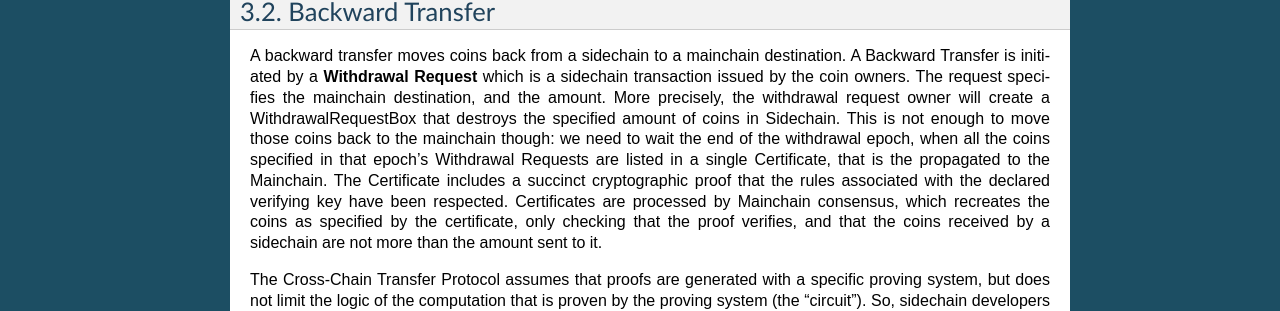
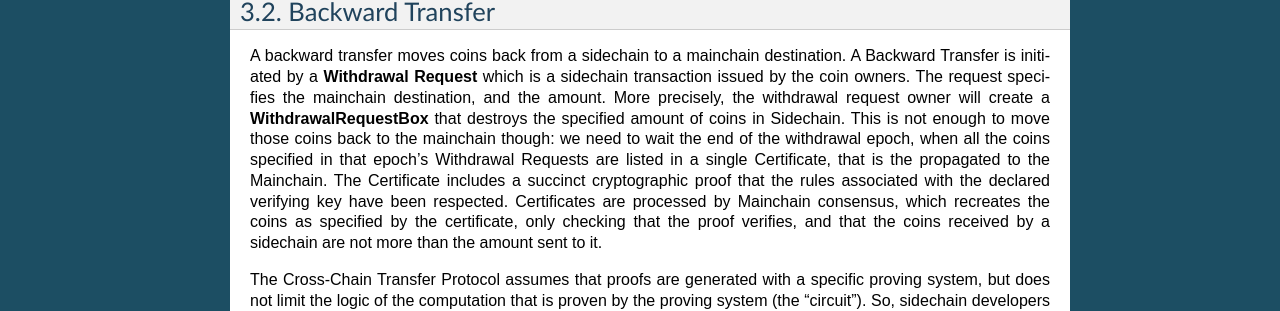
Before and after one commit to megaluck/documentation, a Sphinx documentation site: the page built from docs/introduction/03-Cross-chain-transfer-protocol.rst, in a window 1280 px wide. Shown: the part 817-1128 px from the top of the page. Built offline with Sphinx 7.4.7, drawn with Linux system fonts in a browser that asks for light colours; pages that are not in the unit, such as notebooks, are missing from menus.

```diff
--- a/docs/introduction/03-Cross-chain-transfer-protocol.rst
+++ b/docs/introduction/03-Cross-chain-transfer-protocol.rst
@@ -37,7 +37,7 @@ Backward Transfer
 =================
 
 A backward transfer moves coins back from a sidechain to a mainchain destination.
-A Backward Transfer is initiated by a **Withdrawal Request** which is a sidechain transaction issued by the coin owners. The request specifies the mainchain destination, and the amount. More precisely, the withdrawal request owner will create a WithdrawalRequestBox that destroys the specified amount of coins in Sidechain. This is not enough to move those coins back to the mainchain though: we need to wait the end of the withdrawal epoch, when all the coins specified in that epoch’s Withdrawal Requests are listed in a single Certificate, that is the propagated to the Mainchain.
+A Backward Transfer is initiated by a **Withdrawal Request** which is a sidechain transaction issued by the coin owners. The request specifies the mainchain destination, and the amount. More precisely, the withdrawal request owner will create a **WithdrawalRequestBox** that destroys the specified amount of coins in Sidechain. This is not enough to move those coins back to the mainchain though: we need to wait the end of the withdrawal epoch, when all the coins specified in that epoch’s Withdrawal Requests are listed in a single Certificate, that is the propagated to the Mainchain.
 The Certificate includes a succinct cryptographic proof that the rules associated with the declared verifying key have been respected. Certificates are processed by Mainchain consensus, which recreates the coins as specified by the certificate, only checking that the proof verifies, and that the coins received by a sidechain are not  more than the amount sent to it.
 
 The Cross-Chain Transfer Protocol assumes that proofs are generated with a specific proving system, but does not limit the logic of the computation that is proven by the proving system (the “circuit”). So, sidechain developers could implement the proving system that they want and need, to prove the legitimacy of backward transfers. The examples provided with the SDK implement a sample proving system, that proves that the certificate was signed by a minimum number of certifiers, whose key identities were declared at sidechain creation time. This is just a demo circuit; production sidechains require robust circuits (see the Latus recursive model in the Zendoo paper)
```
